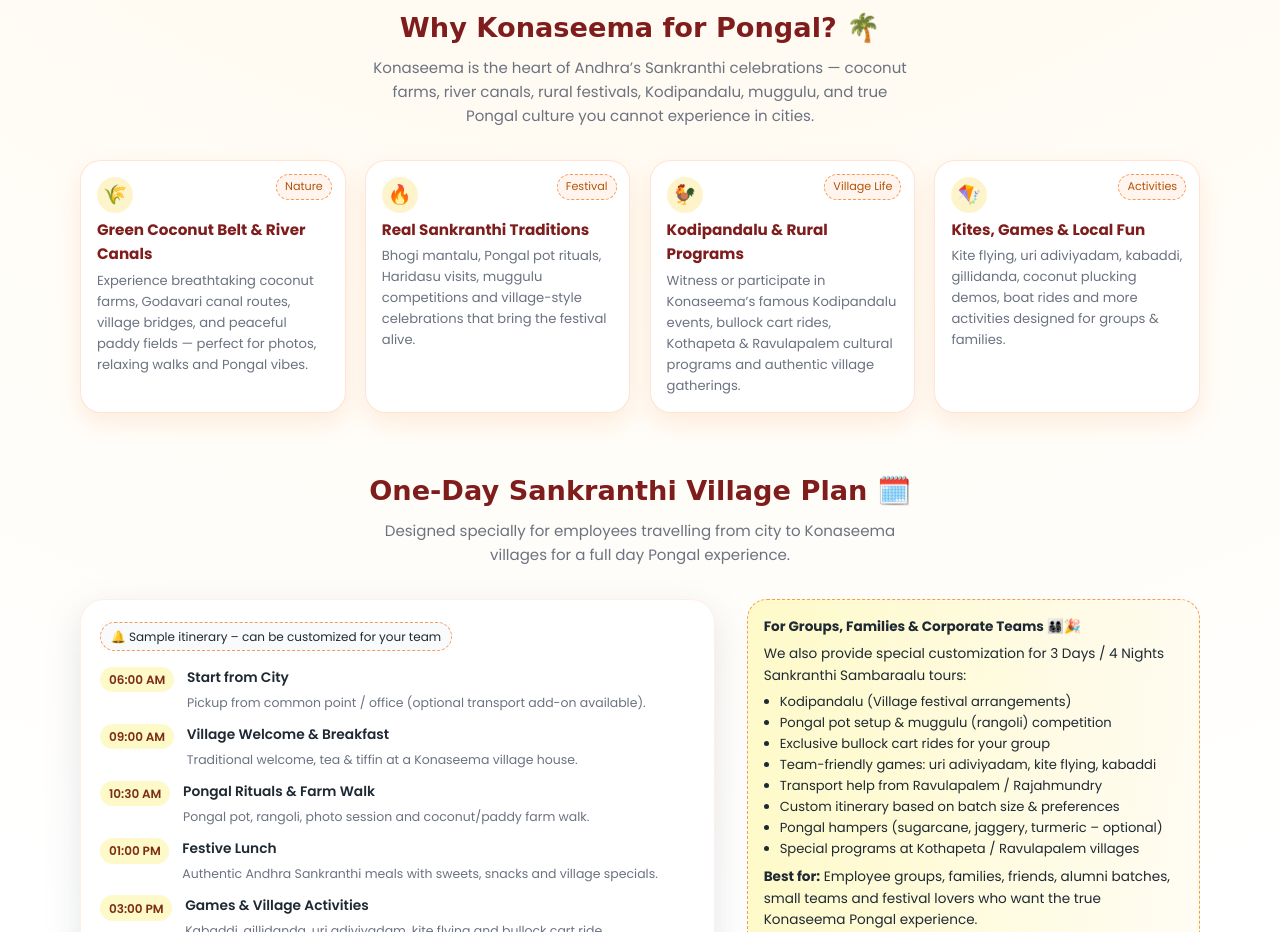
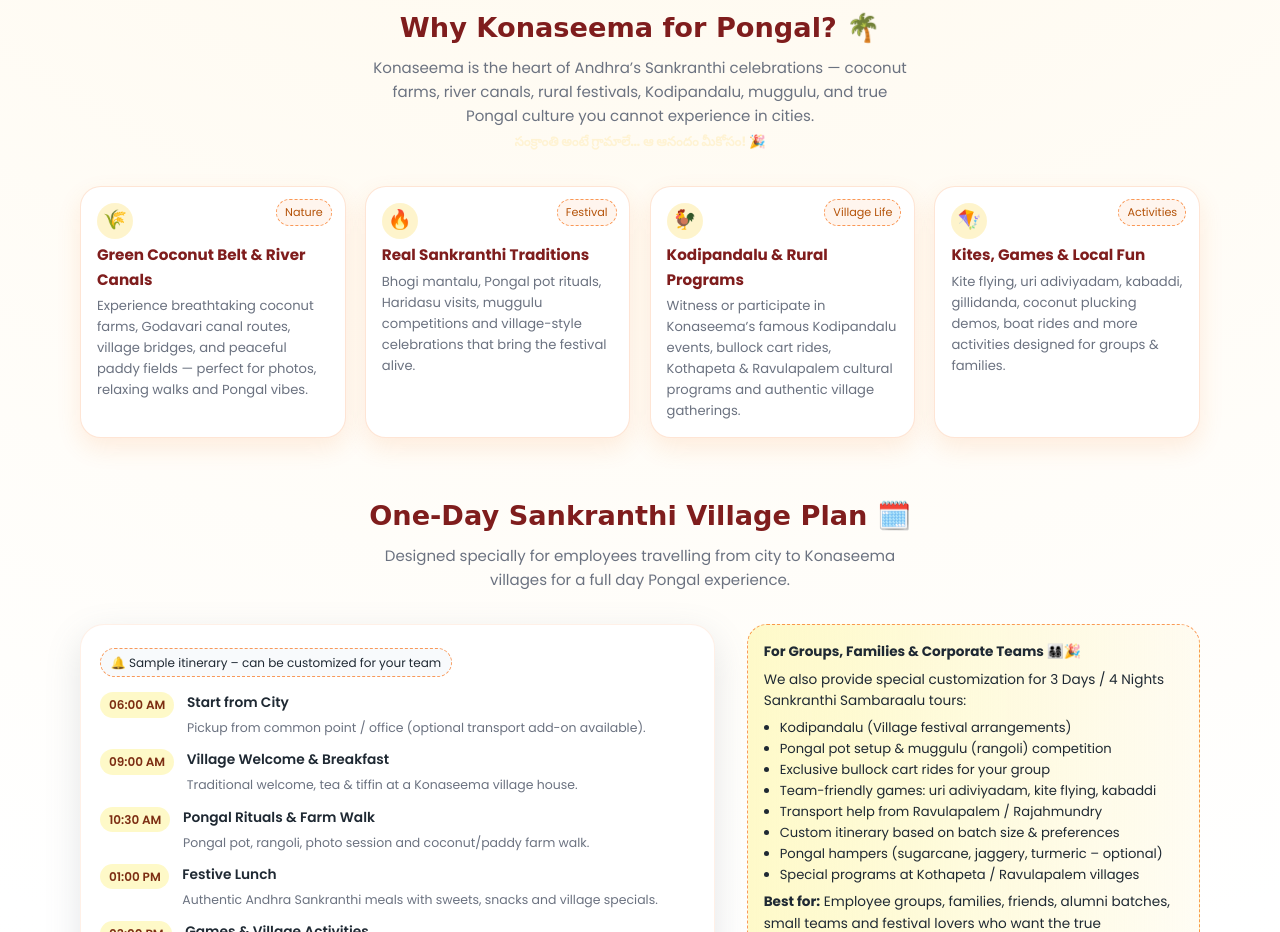
Before and after one commit to AshwanthDurgaSrinivas/sankranth, a plain HTML site: page index.html in a window 1280 px wide. Shown: the part 840-1772 px from the top of the page. Drawn offline with Linux system fonts and the light colour scheme; a web font is replaced by a local one.

Commit message:
Update index.html

```diff
--- a/index.html
+++ b/index.html
@@ -1133,6 +1133,10 @@
                 Konaseema is the heart of Andhra’s Sankranthi celebrations — coconut farms, river canals,
                 rural festivals, Kodipandalu, muggulu, and true Pongal culture you cannot experience in cities.
             </p>
+            <strong style="font-size:0.82rem; color:#fff3d3;">
+సంక్రాంతి అంటే గ్రామాలే… ఆ ఆనందం మీకోసం! 🎉
+</strong>
+
         </div>
 
         <div class="grid-why">
```
